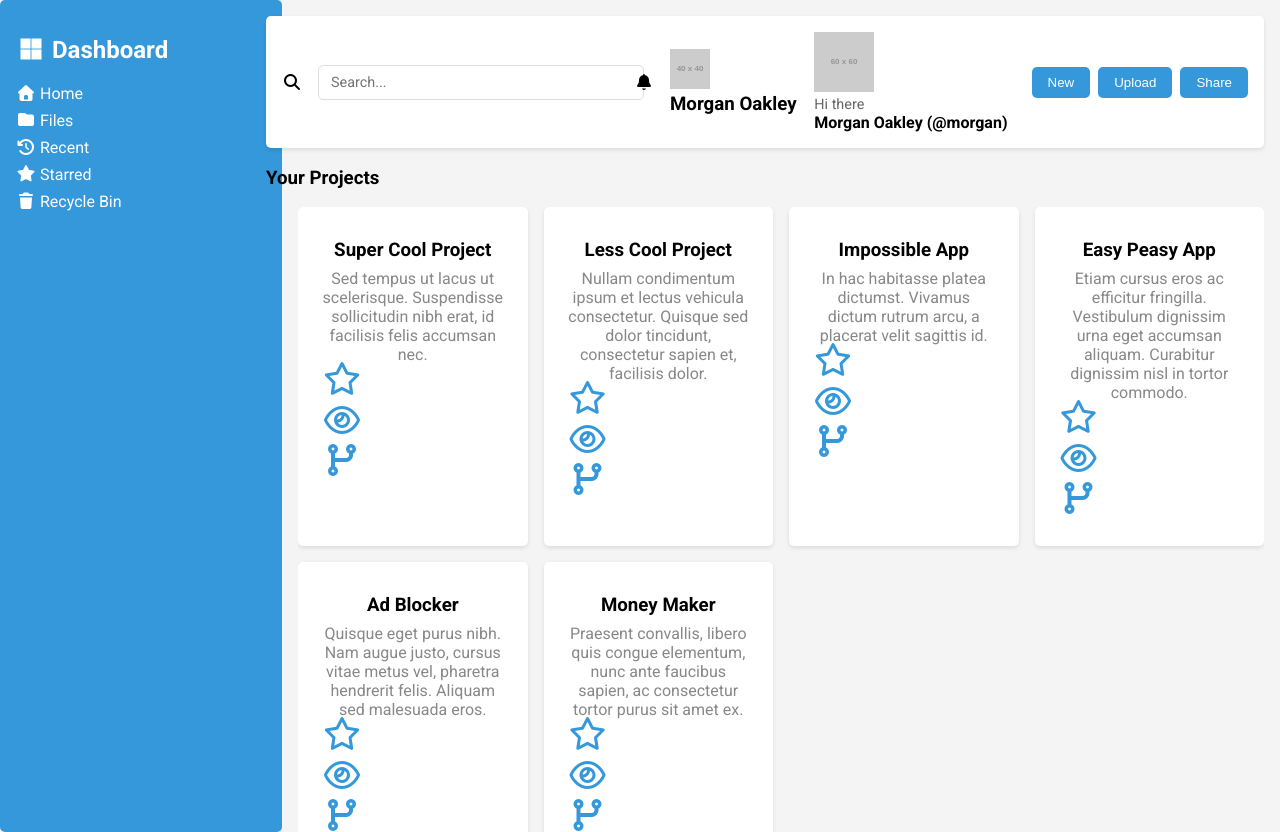
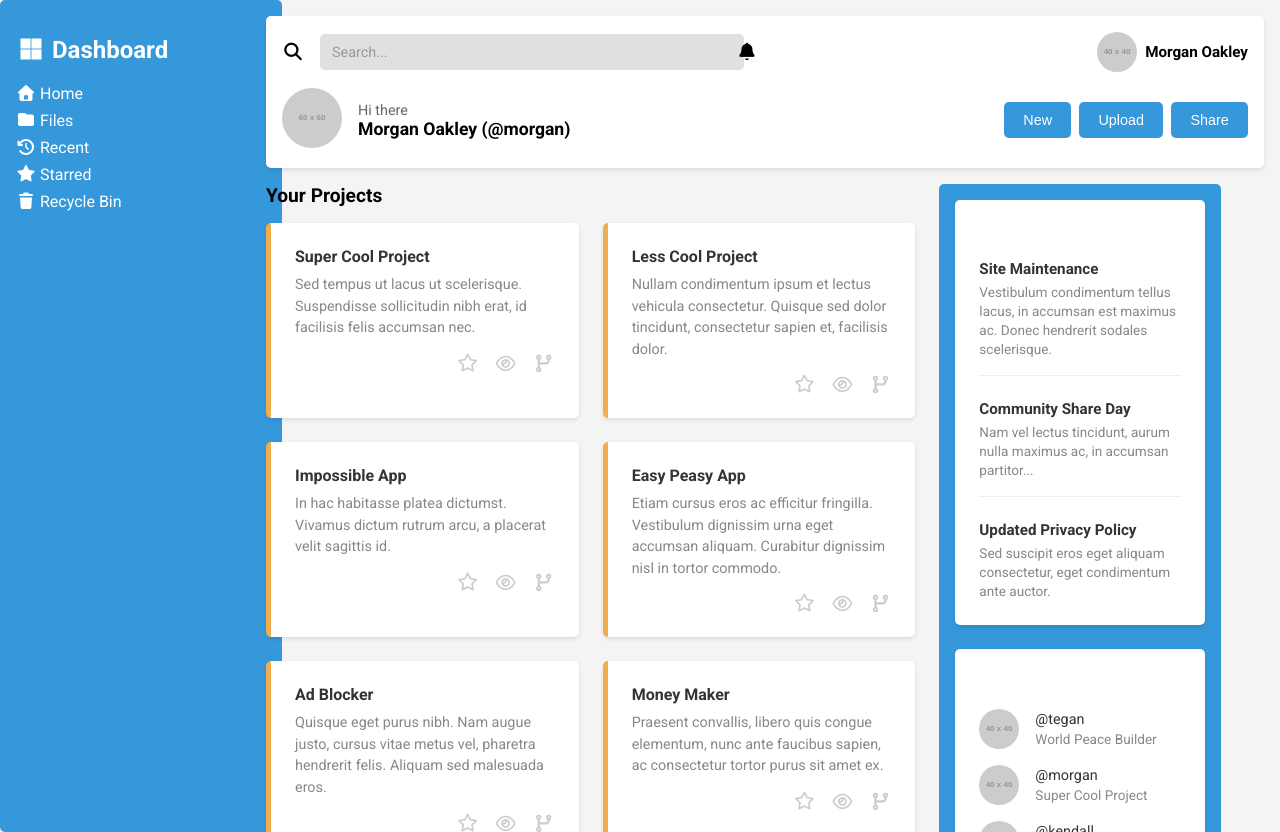
Before and after one commit to Mandla7784/Project-Admin-Dashboard, a plain HTML site: page index.html in a window 1280 px wide. Drawn offline with Linux system fonts and the light colour scheme; placeholder pictures from the web are drawn by us.

Commit message:
Refactor navigation and layout styles for improved usability and responsiveness

```diff
--- a/styles/styles.scss
+++ b/styles/styles.scss
@@ -66,14 +66,15 @@
 
 nav{
     display: flex;
+    flex-direction: column;
     justify-content: space-between;
-    align-items: center;
     background-color: white;
     color: black;
     padding: 1rem;
     border-radius: 5px;
     margin-bottom: 1rem;
     box-shadow: 0 2px 4px rgba(0, 0, 0, 0.1);
+    gap: 1rem;
 
     h3 {
         color: black;
@@ -89,25 +90,49 @@
         i {
             color: black;
             cursor: pointer;
+            font-size: 1.1rem;
         }
 
         .search-bar {
             flex: 1;
-            max-width: 300px;
+            max-width: 400px;
 
             input {
                 width: 100%;
-                padding: 0.5rem 0.75rem;
-                border: 1px solid #ddd;
+                padding: 0.6rem 0.75rem;
+                border: none;
                 border-radius: 5px;
+                background-color: #e0e0e0;
                 font-family: $font-stack;
                 font-size: 0.9rem;
 
                 &:focus {
                     outline: none;
-                    border-color: $primary-color;
-                    box-shadow: 0 0 5px rgba(52, 152, 219, 0.3);
+                    background-color: #d0d0d0;
                 }
+
+                &::placeholder {
+                    color: #999;
+                }
+            }
+        }
+
+        .user-profile {
+            display: flex;
+            align-items: center;
+            gap: 0.5rem;
+            margin-left: auto;
+
+            img {
+                width: 40px;
+                height: 40px;
+                border-radius: 50%;
+                object-fit: cover;
+            }
+
+            h3 {
+                font-size: 0.95rem;
+                margin: 0;
             }
         }
     }
@@ -115,9 +140,23 @@
     .bottom-half {
         display: flex;
         align-items: center;
+        justify-content: space-between;
         gap: 1.5rem;
 
         .morgan-text {
+            display: flex;
+            align-items: center;
+            gap: 1rem;
+
+            .avatar-large {
+                img {
+                    width: 60px;
+                    height: 60px;
+                    border-radius: 50%;
+                    object-fit: cover;
+                }
+            }
+
             p {
                 margin: 0;
                 color: #666;
@@ -126,7 +165,7 @@
 
             h2 {
                 margin: 0;
-                font-size: 1rem;
+                font-size: 1.1rem;
                 color: black;
             }
         }
@@ -141,46 +180,154 @@
         background-color: $primary-color;
         color: white;
         border: none;
-        padding: 0.5rem 1rem;
+        padding: 0.6rem 1.2rem;
         border-radius: 5px;
         cursor: pointer;
         font-weight: 500;
+        font-size: 0.9rem;
 
         &:hover {
-            opacity: 0.8;
+            opacity: 0.85;
         }
+    }
+}
+
+.content-wrapper {
+    display: grid;
+    grid-template-columns: 2fr 1fr;
+    gap: 1.5rem;
+}
+
+.projects-section {
+    h3 {
+        margin: 0 0 1rem 0;
+        font-size: 1.2rem;
     }
 }
 
 .cards-section {
     display: grid;
-    grid-template-columns: repeat(auto-fit, minmax(200px, 1fr));
-    gap: 1rem;
-    margin-top: 1rem;
-      margin-left: 2em;
-        overflow-y: auto;
+    grid-template-columns: repeat(auto-fit, minmax(280px, 1fr));
+    gap: 1.5rem;
 
     .card {
         background-color: white;
         padding: 1.5rem;
         border-radius: 5px;
         box-shadow: 0 2px 4px rgba(0, 0, 0, 0.1);
-        text-align: center;
-
-        i {
-            font-size: 2rem;
-            color: $primary-color;
-            display: block;
-            margin-bottom: 0.5rem;
-        }
+        border-left: 5px solid #f0ad4e;
+        position: relative;
 
         h3 {
-            margin: 0.5rem 0;
+            margin: 0 0 0.5rem 0;
+            font-size: 1rem;
+            color: #333;
         }
 
         p {
             color: #888;
-            margin: 0;
+            margin: 0 0 1rem 0;
+            font-size: 0.9rem;
+            line-height: 1.5;
+        }
+
+        .card-actions {
+            display: flex;
+            gap: 1rem;
+            justify-content: flex-end;
+
+            i {
+                cursor: pointer;
+                color: #ccc;
+                font-size: 1.1rem;
+                transition: color 0.3s;
+
+                &:hover {
+                    color: $primary-color;
+                }
+            }
         }
     }
 }
+
+.sidebar-right {
+    display: flex;
+    flex-direction: column;
+    gap: 1.5rem;
+
+    section {
+        background-color: white;
+        padding: 1.5rem;
+        border-radius: 5px;
+        box-shadow: 0 2px 4px rgba(0, 0, 0, 0.1);
+
+        h3 {
+            margin: 0 0 1rem 0;
+            font-size: 1.1rem;
+        }
+    }
+
+    .announcements {
+        .announcement-item {
+            margin-bottom: 1.5rem;
+            padding-bottom: 1rem;
+            border-bottom: 1px solid #eee;
+
+            &:last-child {
+                margin-bottom: 0;
+                padding-bottom: 0;
+                border-bottom: none;
+            }
+
+            h4 {
+                margin: 0 0 0.3rem 0;
+                font-size: 0.95rem;
+                color: #333;
+            }
+
+            p {
+                margin: 0;
+                color: #888;
+                font-size: 0.85rem;
+                line-height: 1.4;
+            }
+        }
+    }
+
+    .trending {
+        .trending-item {
+            display: flex;
+            align-items: center;
+            gap: 1rem;
+            margin-bottom: 1rem;
+
+            &:last-child {
+                margin-bottom: 0;
+            }
+
+            img {
+                width: 40px;
+                height: 40px;
+                border-radius: 50%;
+                object-fit: cover;
+            }
+
+            div {
+                flex: 1;
+
+                .username {
+                    margin: 0;
+                    font-weight: 500;
+                    color: #333;
+                    font-size: 0.9rem;
+                }
+
+                .project {
+                    margin: 0.2rem 0 0 0;
+                    color: #888;
+                    font-size: 0.85rem;
+                }
+            }
+        }
+    }
+}
```
Also changed, not shown: styles/styles.css, 1 other file.
